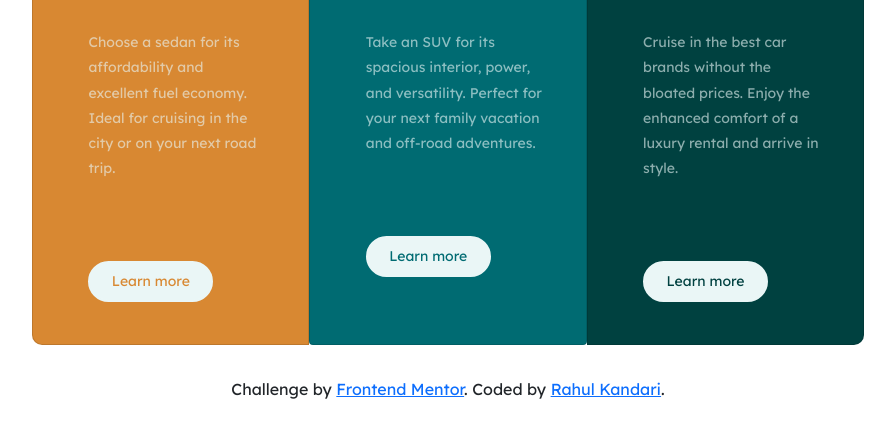
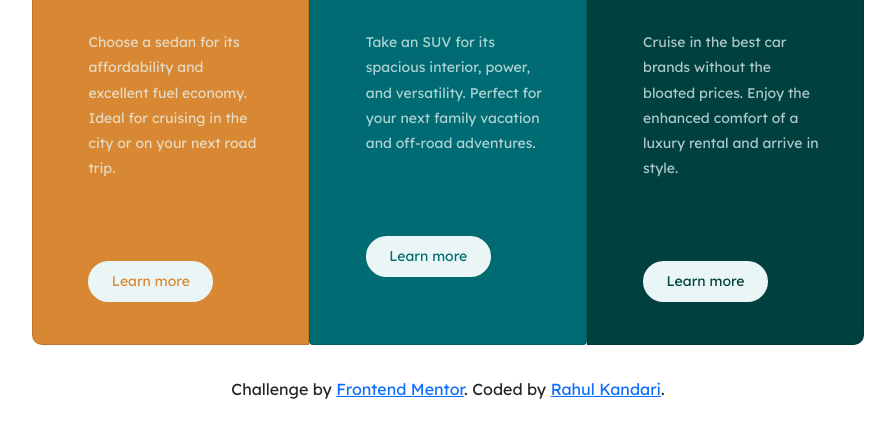
Before and after one commit to RahulKandari-Github/3-column-card-stack, a plain HTML site: page index.html in a window 1280 px wide. Shown: the part 249-686 px from the top of the page, without its empty margins (192-1087 px from the left). Drawn offline with nearby package versions, Linux system fonts and the light colour scheme.

Commit message:
Update styles.css

```diff
--- a/css/styles.css
+++ b/css/styles.css
@@ -55,7 +55,7 @@
   font-family: 'Lexend Deca', sans-serif;
   font-size: 14px;
   line-height: 1.8;
-  opacity: 0.60;
+  opacity: 0.75;
 }
 
 .col {
```
